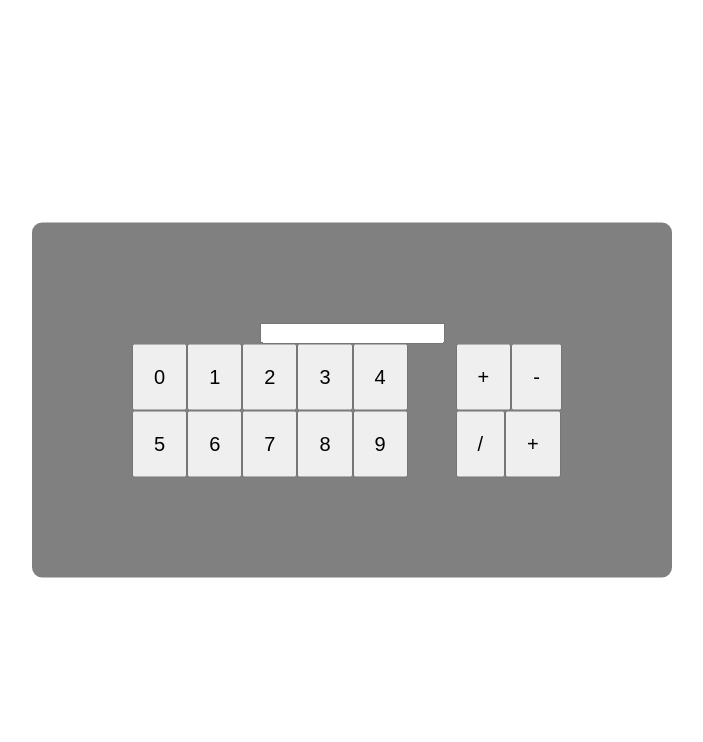
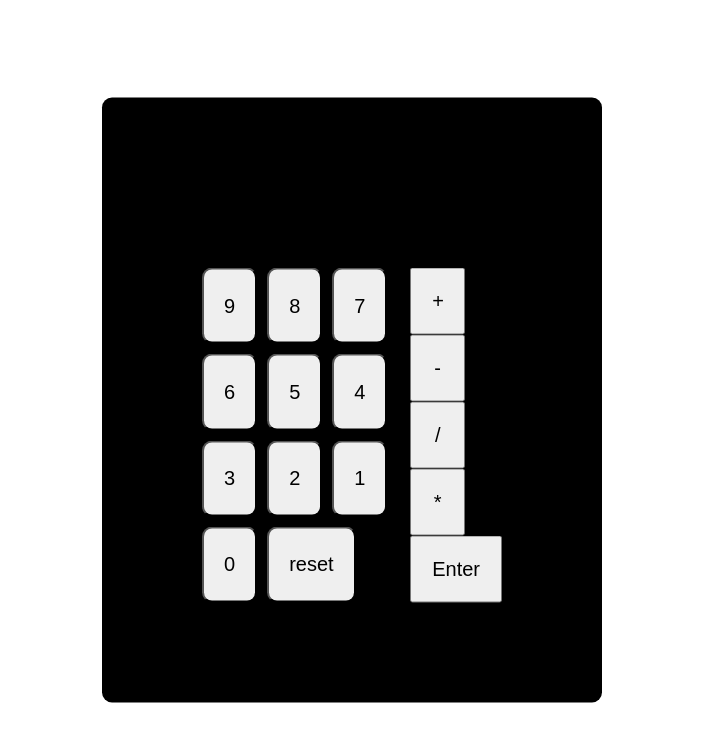
Before and after one commit to fatdarkness3/calculator.github.io, a React (Vite) app: page / in a window 1280 px wide. Shown: the top 742 px of the page, without its empty margins (288-991 px from the left). Built offline with nearby package versions, Linux system fonts and the light colour scheme.

Commit message:
make all of them

```diff
--- a/src/App.js
+++ b/src/App.js
@@ -1,6 +1,12 @@
+import { useState } from "react"
 import "./style.css"
 
 export function App() {
+    const [show , setShow] = useState("")
+    const [cal , setCal] = useState("")
+    const [show2 , setShow2] = useState("")
+    const [showResult , setShowResult] = useState("")
+
 
     return(
         <>
@@ -17,47 +23,179 @@ export function App() {
             left:"50%",
 
          }}>
+            <div className="wrapper">
          <div className="background"
          style={{
-            backgroundColor:"gray",
+            backgroundColor:"black",
             padding:"100px",
             borderRadius:"10px"
          }}>
-            <div className="part1"
+            <div className="flex">
+          <div className="part1">
+                <div
+                style={{
+                    width:"100%",
+                    padding:"10px 10px",
+                    color:"#fff",
+                    fontSize:"30px",
+                }}>{show}</div>
+                <div className="cal"
+                style={{
+                    color:"#fff",
+                    fontSize:"30px",
+                }}>{cal}</div>
+                <div
+                style={{
+                    width:"100%",
+                    padding:"10px 10px",
+                    color: "#fff",
+                    fontSize:"30px",
+                }}>{show2}</div>
+          </div>
+            <div className="showResult"
             style={{
-                alignItems:"center",
-            justifyContent:"center",
-            display:"flex"
+                width:"100%",
+                padding:"10px 10px",
+                color:"#fff",
+                fontSize:"50px"
             }}>
-                <input/>
+                   {showResult}
+            </div>
             </div>
             <div className="part2"
             style={{
                 display:"flex",
-                gap:"20px"
+                gap:"20px",
+                paddingTop:"50px"
             }}>
                 <div className="number"
                 style={{
                     display:"flex",
-                    flexWrap:"wrap"
+                    flexWrap:"wrap",
+                    gap:"10px"
                 }}>
-                    <button>0</button>
-                    <button>1</button>
-                    <button>2</button>
-                    <button>3</button>
-                    <button>4</button>
-                    <button>5</button>
-                    <button>6</button>
-                    <button>7</button>
-                    <button>8</button>
-                    <button>9</button>
+                    <button onClick={() => {
+
+                            if(cal) {
+                                setShow2(show2 +9)
+                            }else {
+                                setShow(show +9)
+                            }
+
+                    }}>9</button>
+                    <button onClick={() => {
+
+                        if(cal) {
+
+                            setShow2(show2 +8)
+                        }else {
+                            setShow(show +8)
+                        }
+
+                    }}>8</button>
+                    <button onClick={() => {
+
+                        if(cal) {
+                            setShow2(show2 +7)
+                        }else {
+                            setShow(show +7)
+                        }
+                    }}>7</button>
+                    <button onClick={() => {
+
+                        if(cal) {
+                            setShow2(show2 +6)
+                        }else {
+                            setShow(show +6)
+                        }
+                    }}>6</button>
+                    <button onClick={() => {
+
+                        if(cal) {
+                            setShow2(show2 +5)
+                        }else {
+                            setShow(show +5)
+                        }
+                    }}>5</button>
+                    <button onClick={() => {
+
+                        if(cal) {
+                            setShow2(show2 +4)
+                        }else {
+                            setShow(show +4)
+                        }
+                    }}>4</button>
+                    <button onClick={() => {
+
+                        if(cal) {
+                            setShow2(show2 + 3)
+                        }else {
+                            setShow(show +3)
+                        }
+                    }}>3</button>
+                    <button onClick={() => {
+
+                        if(cal) {
+                            setShow2(show2 +2)
+                        }else {
+                            setShow(show +2)
+                        }
+                    }}>2</button>
+                    <button onClick={() => {
+
+                        if(cal) {
+                            setShow2(show2 +1)
+                        }else {
+                            setShow(show +1)
+                        }
+                    }}>1</button>
+                    <button onClick={() => {
+
+                        if(cal) {
+
+                            setShow2(show2 + 0)
+                        }else {
+                            setShow(show +0)
+                        }
+                    }}>0</button>
+                    <button onClick={() => {
+                        setShow("")
+                        setShow2("")
+                        setCal("")
+                        setShowResult("")
+                    }}>reset</button>
                 </div>
                 <div className="calculates">
-                    <button>+</button>
-                    <button>-</button>
-                    <button>/</button>
-                    <button>+</button>
+                    <button onClick={() => {
+                        setCal("+")
+
+                    }}>+</button>
+                    <button onClick={() => {
+                        setCal("-")
+                    }}>-</button>
+                    <button onClick={() => {
+                        setCal("/")
+                    }}>/</button>
+                    <button onClick={() => {
+                        setCal("*")
+                    }}>*</button>
+                    <button onClick={() => {
+                        if(cal == "+") {
+                            setShowResult( parseInt(show) + parseInt(show2)  )
+
+                        }else if (cal == "-") {
+                            setShowResult(parseInt(show) - parseInt(show2)  )
+                        }else if (cal == "*") {
+                            setShowResult(parseInt(show) * parseInt(show2) )
+                        }else if (cal == "/") {
+                            setShowResult(parseInt(show) / parseInt(show2))
+                        }
+                        setShow("")
+                        setShow2("")
+                        setCal("")
+                    }}>Enter</button>
                 </div>
+            </div>
             </div>
             </div>
          </div>
--- a/src/style.css
+++ b/src/style.css
@@ -1,4 +1,39 @@
 button {
     font-size: 20px;
     padding: 20px;
+    cursor: pointer;
+    transition: all 0.8s;
 }
+button:hover {
+    background-color: yellow;
+}
+button:active{
+    background-color: rgb(0, 247, 255);
+    transition: all 0.1s;
+
+}
+.wrapper {
+    max-width: 500px;
+    margin: 0 auto;
+}
+.calculates button:nth-child(5) {
+    width: 100%;
+}
+.calculates button {
+    width: 55px;
+}
+.number button {
+    border-radius: 10px;
+}
+.flex {
+    display: flex;
+
+    align-items: center;
+}
+.part1 {
+    align-items:center;
+            justify-content:center;
+            display:flex;
+            flex-direction: row;
+            gap:10px;
+}
```
